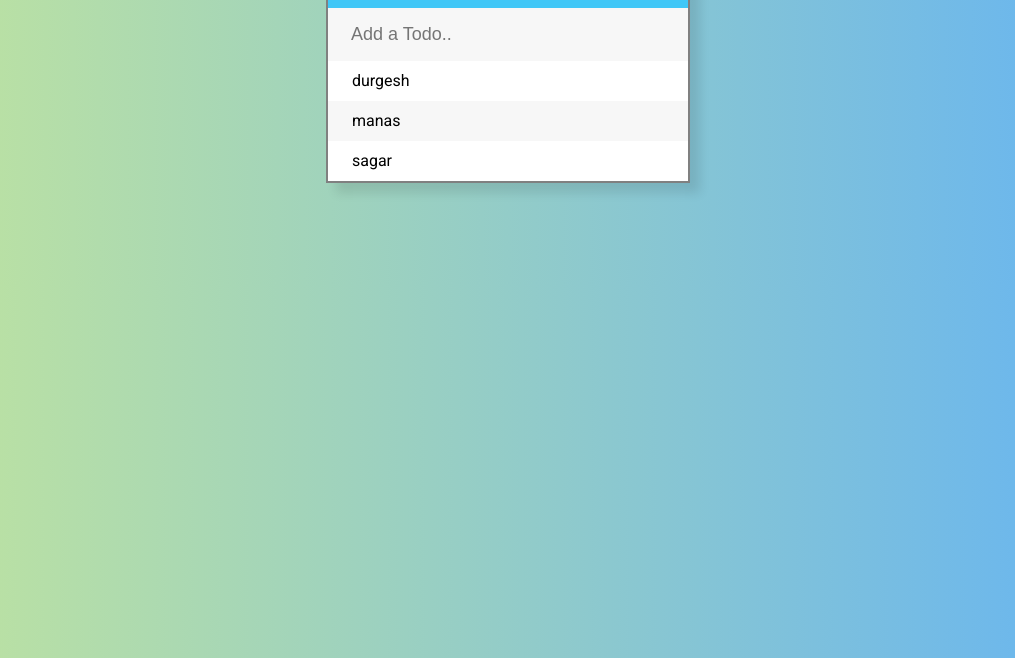
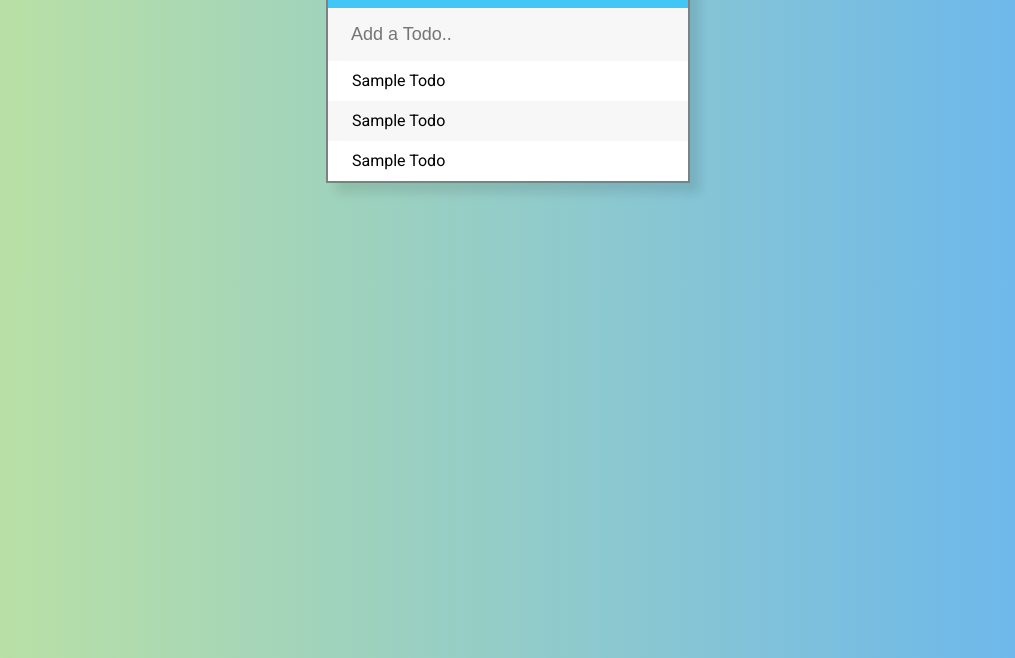
Before and after one commit to durgeshpushpakar/Todo-List, a plain HTML site: page index.html in a window 1280 px wide. Shown: the part 142-800 px from the top of the page, without its empty margins (132-1147 px from the left). Drawn offline with Linux system fonts and the light colour scheme.

Commit message:
Update index.html

```diff
--- a/index.html
+++ b/index.html
@@ -15,9 +15,9 @@
     <!-- <button type="button">add_icon</button> -->
     <input type="text" placeholder="Add a Todo..">
     <ul type="none">
-      <li><span class="delete"><i class="far fa-trash-alt"></i></span> durgesh</li>
-      <li><span class="delete"><i class="far fa-trash-alt"></i></span> manas</li>
-      <li><span class="delete"><i class="far fa-trash-alt"></i></span> sagar</li>
+      <li><span class="delete"><i class="far fa-trash-alt"></i></span> Sample Todo</li>
+      <li><span class="delete"><i class="far fa-trash-alt"></i></span> Sample Todo</li>
+      <li><span class="delete"><i class="far fa-trash-alt"></i></span> Sample Todo</li>
     </ul>
   </div>
 
```
